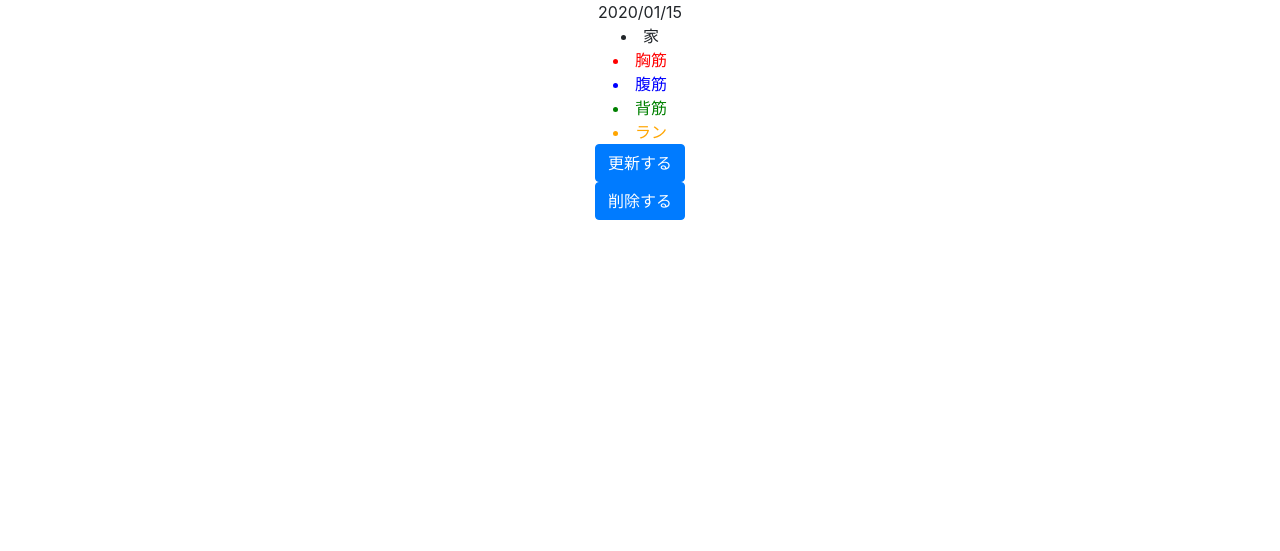
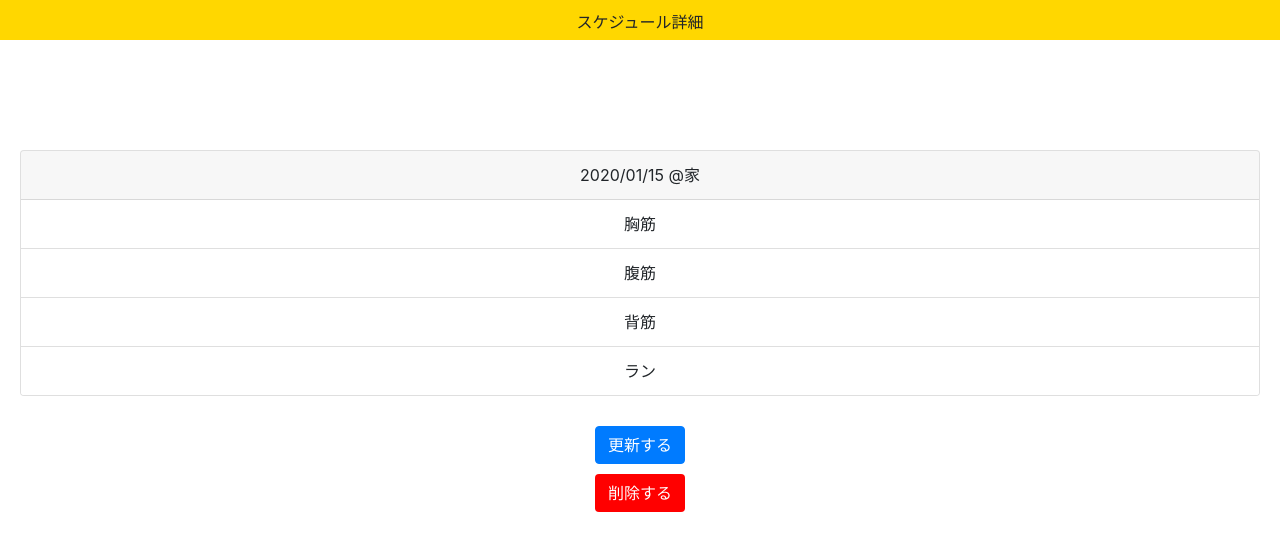
Before and after one commit to shou9/mustle_calendar, a Django app: page /detail/1/ in a window 1280 px wide. Shown: the top 551 px of the page. Run offline with Django 3.2, Linux system fonts and the light colour scheme; a user stored in the database is signed in; tables that the repository leaves empty hold one stand-in row (values such as "Sample post"); some libraries are stand-ins or nearby versions.

Commit message:
#2 詳細画面

```diff
--- a/mustlecalendarproject/templates/detail.html
+++ b/mustlecalendarproject/templates/detail.html
@@ -8,31 +8,57 @@
         margin-right: auto;
         margin-top: 20px
     }
+
+    .site-header {
+        display: flex;
+        position: fixed;
+        width: 100%;
+        top: 0;
+        justify-content: space-around;
+        background: gold;
+        height: 40px;
+        padding-top: 10px;
+        padding-bottom: 10px
+    }
 </style>
 
 {% if user.is_authenticated %}
 
-{{object.date|date:"Y/m/d"}}
-<li>{{object.get_place_display}}</li>
+<header class="site-header">
+    スケジュール詳細
+</header>
+
+<div style="margin-top:150px">
+
+    <div class="card" style="margin-left: 20px; margin-right: 20px; margin-bottom: 30px">
+        <div class="card-header">
+            {{object.date|date:"Y/m/d"}} @{{object.get_place_display}}
+        </div>
+        <ul class="list-group list-group-flush">
             {% if object.category_pectoral %}
-<li style="color:red">胸筋</li>
+            <li class="list-group-item">胸筋</li>
             {% endif %}
             {% if object.category_abs %}
-<li style="color:blue">腹筋</li>
+            <li class="list-group-item">腹筋</li>
             {% endif %}
             {% if object.category_spine %}
-<li style="color:green">背筋</li>
+            <li class="list-group-item">背筋</li>
             {% endif %}
             {% if object.category_run %}
-<li style="color:orange">ラン</li>
+            <li class="list-group-item">ラン</li>
             {% endif %}
-
-<a href="{% url 'app:update' object.pk %}" class="btn btn-primary">更新する</a>
+        </ul>
+    </div>
+    <div>
+        <a href="{% url 'app:update' object.pk %}" class="btn btn-primary" style="margin-bottom: 10px">更新する</a>
 
         <form method="post" action="{% url 'app:delete' object.pk %}">{% csrf_token %}
-    <button class="btn btn-primary" type="submit" onclick='return confirm("本当に削除しますか？");'>削除する</button>
+            <button class="btn" style="background-color:red; color: white" type="submit"
+                onclick='return confirm("本当に削除しますか？");'>削除する</button>
         </form>
+    </div>
 
+</div>
 {% else %}
 <div class="login">
     <a href="{% url 'app:login' %}" class="btn btn-primary">ログイン</a>
```
Lines whose indentation alone changed are shown as unchanged.
